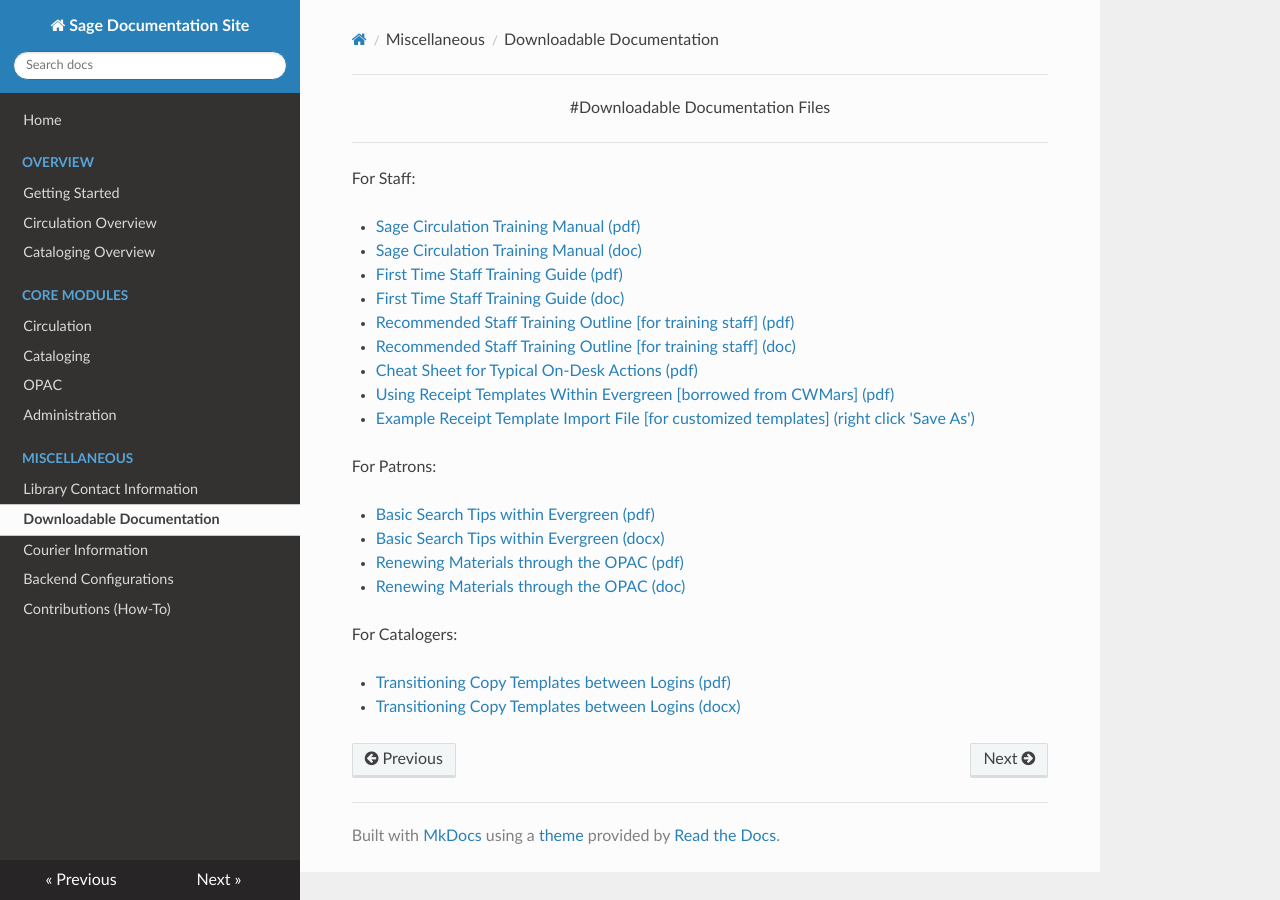
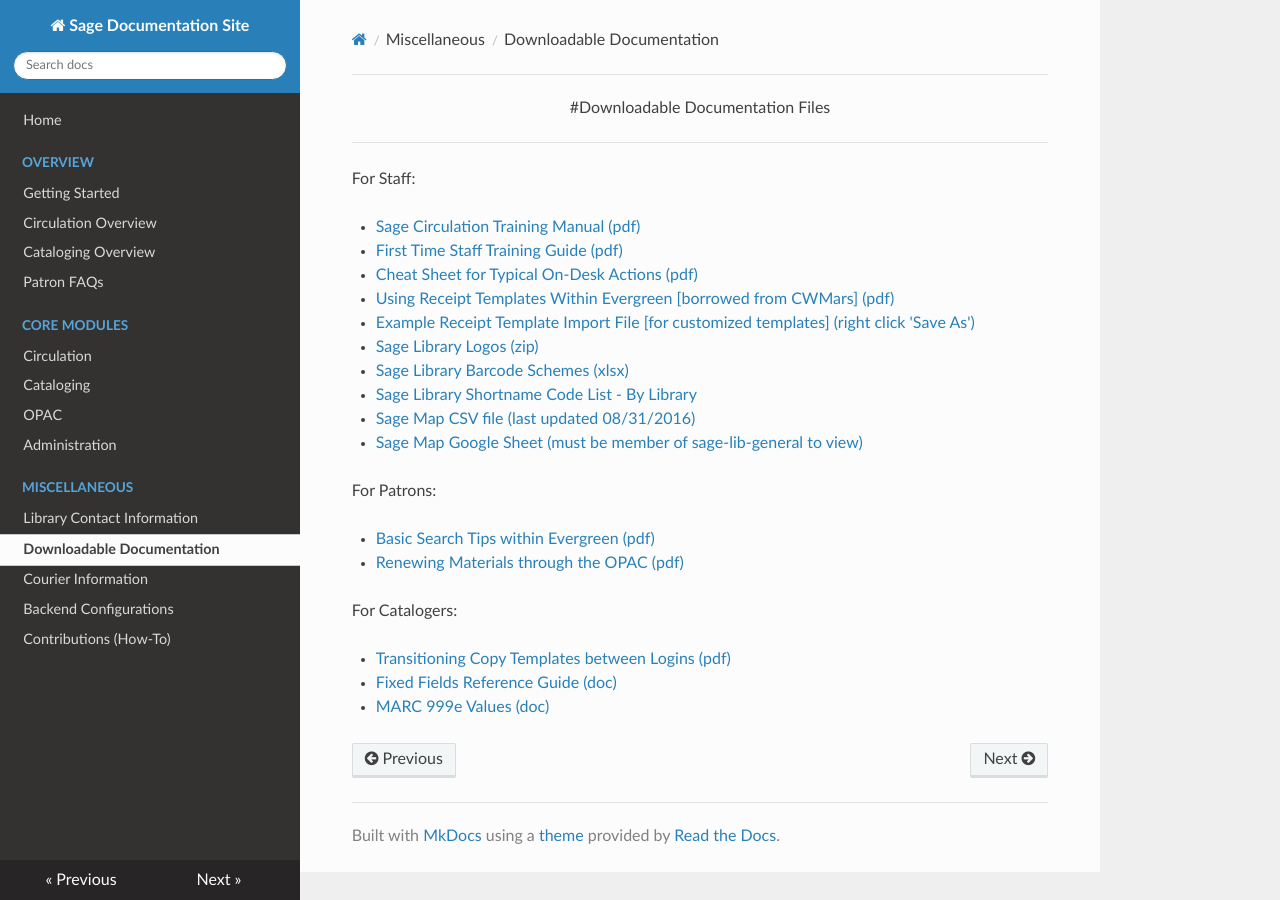
Before and after one commit to brentmills/sage_mkdocs, an MkDocs documentation site: the page built from docs/misc/downloads.md, in a window 1280 px wide. Built offline with MkDocs 1.6.1, drawn with Linux system fonts in a browser that asks for light colours; nearby versions of some CDN libraries; old or Windows-style settings are respelled for this version of MkDocs.

Commit message:
add in patron FAQ page

```diff
--- a/docs/misc/downloads.md
+++ b/docs/misc/downloads.md
@@ -5,36 +5,36 @@
 
 For Staff:
 
-- [Sage Circulation Training Manual (pdf)](http://sagelibraries.wikispaces.com/file/view/Sage_Evergreen_Training_Circulation_Manual.pdf)
+- [Sage Circulation Training Manual (pdf)](https://sagelib.org/sites/default/files/Sage_Evergreen_Training_Circulation_Manual.pdf)
 
-- [Sage Circulation Training Manual (doc)](http://sagelibraries.wikispaces.com/file/view/Sage_Evergreen_Training_Circulation_Manual.doc)
+- [First Time Staff Training Guide (pdf)](https://sagelib.org/sites/default/files/Sage_First_Time_Staff_EG_Training.pdf)
 
-- [First Time Staff Training Guide (pdf)](http://sagelibraries.wikispaces.com/file/view/Sage_First_Time_Staff_EG_Training.pdf)
+- [Cheat Sheet for Typical On-Desk Actions (pdf)](https://sagelib.org/sites/default/files/Sage_Cheat_Sheet.pdf)
 
-- [First Time Staff Training Guide (doc)](http://sagelibraries.wikispaces.com/file/view/Sage_First_Time_Staff_EG_Training.doc)
+- [Using Receipt Templates Within Evergreen [borrowed from CWMars] (pdf)](https://sagelib.org/sites/default/files/Sage_Receipt_Templates_in_Evergreen.pdf)
 
-- [Recommended Staff Training Outline [for training staff] (pdf)](http://sagelibraries.wikispaces.com/file/view/Sage_Rec_Staff_Training_Outline.pdf)
+- [Example Receipt Template Import File [for customized templates] (right click 'Save As')](https://sagelib.org/sites/default/files/Sage_ReceiptTemplates_CWMARS.txt)
 
-- [Recommended Staff Training Outline [for training staff] (doc)](http://sagelibraries.wikispaces.com/file/view/Sage_Rec_Staff_Training_Outline)
+- [Sage Library Logos (zip)](https://sagelib.org/sites/default/files/Final_Sage_Library_Logo.zip)
 
-- [Cheat Sheet for Typical On-Desk Actions (pdf)](http://sagelibraries.wikispaces.com/file/view/Sage_Cheat_Sheet.pdf)
+- [Sage Library Barcode Schemes (xlsx)](http://sagelib.org/sites/default/files/BM_barcoderev.xlsx)
 
-- [Using Receipt Templates Within Evergreen [borrowed from CWMars] (pdf)](http://sagelibraries.wikispaces.com/file/view/Sage_Receipt_Templates_in_Evergreen.pdf)
+- [Sage Library Shortname Code List - By Library](http://sagelib.org/sites/default/files/LibraryLocationCodes.docx)
 
-- [Example Receipt Template Import File [for customized templates] (right click 'Save As')](http://sagelibraries.wikispaces.com/file/view/Sage_ReceiptTemplates_CWMARS.txt)
+- [Sage Map CSV file (last updated 08/31/2016)](https://sagelib.org/sites/default/files/documents/sage_batch_geo_08312016.csv)
+
+- [Sage Map Google Sheet (must be member of sage-lib-general to view)](https://docs.google.com/spreadsheets/d/1G1xSOm5p8s5cKpOef10greO-ZqXDyJnfB_0M-g41pDE/edit#gid=1829970107)
 
 For Patrons:
 
-- [Basic Search Tips within Evergreen (pdf)](http://sagelibraries.wikispaces.com/file/view/Sage_Circ_Basic Search Tips.pdf)
+- [Basic Search Tips within Evergreen (pdf)](https://sagelib.org/sites/default/files/Sage_Circ_Basic%20Search%20Tips.pdf)
 
-- [Basic Search Tips within Evergreen (docx)](http://sagelibraries.wikispaces.com/file/view/Sage_Circ_Basic Search Tips.docx)
-
-- [Renewing Materials through the OPAC (pdf)](http://sagelibraries.wikispaces.com/file/view/Sage_Circ_Renewing_Materials_Through_the_OPAC.pdf)
-
-- [Renewing Materials through the OPAC (doc)](http://sagelibraries.wikispaces.com/file/view/Sage_Circ_Renewing_Materials_Through_the_OPAC.doc)
+- [Renewing Materials through the OPAC (pdf)](https://sagelib.org/sites/default/files/Sage_Circ_Renewing_Materials_Through_the_OPAC.pdf)
 
 For Catalogers:
 
-- [Transitioning Copy Templates between Logins (pdf)](http://sagelibraries.wikispaces.com/file/view/Sage_Catalog_Login_Transition.pdf)
+- [Transitioning Copy Templates between Logins (pdf)](http://sagelib.org/sites/default/files/doc_files/Sage_Catalog_Login_Transition.pdf)
 
-- [Transitioning Copy Templates between Logins (docx)](http://sagelibraries.wikispaces.com/file/view/Sage_Catalog_Login_Transition.docx)
+- [Fixed Fields Reference Guide (doc)](https://sagelib.org/sites/default/files/Fixed_Fields_Ref_GuideRev.docx)
+
+- [MARC 999e Values (doc)](https://sagelib.org/sites/default/files/MARC999efValues.docx)
--- a/mkdocs.yml
+++ b/mkdocs.yml
@@ -5,6 +5,7 @@ pages:
 - ['overview/getting_started.md', 'Overview', 'Getting Started']
 - ['overview/cm_circulation_brief.md', 'Overview', 'Circulation Overview']
 - ['overview/catm_cataloging_brief.md', 'Overview', 'Cataloging Overview']
+- ['overview/patron_faq.md', 'Overview', 'Patron FAQs']
 
 - ['core-modules/circulation_module.md', 'Core Modules', 'Circulation']
 - ['core-modules/cataloging_module.md', 'Core Modules', 'Cataloging']
```
Also changed, not shown: docs/overview/patron_faq.md (added, +100 -0 lines), docs/overview/images/faq_leo_listens.png (added).
